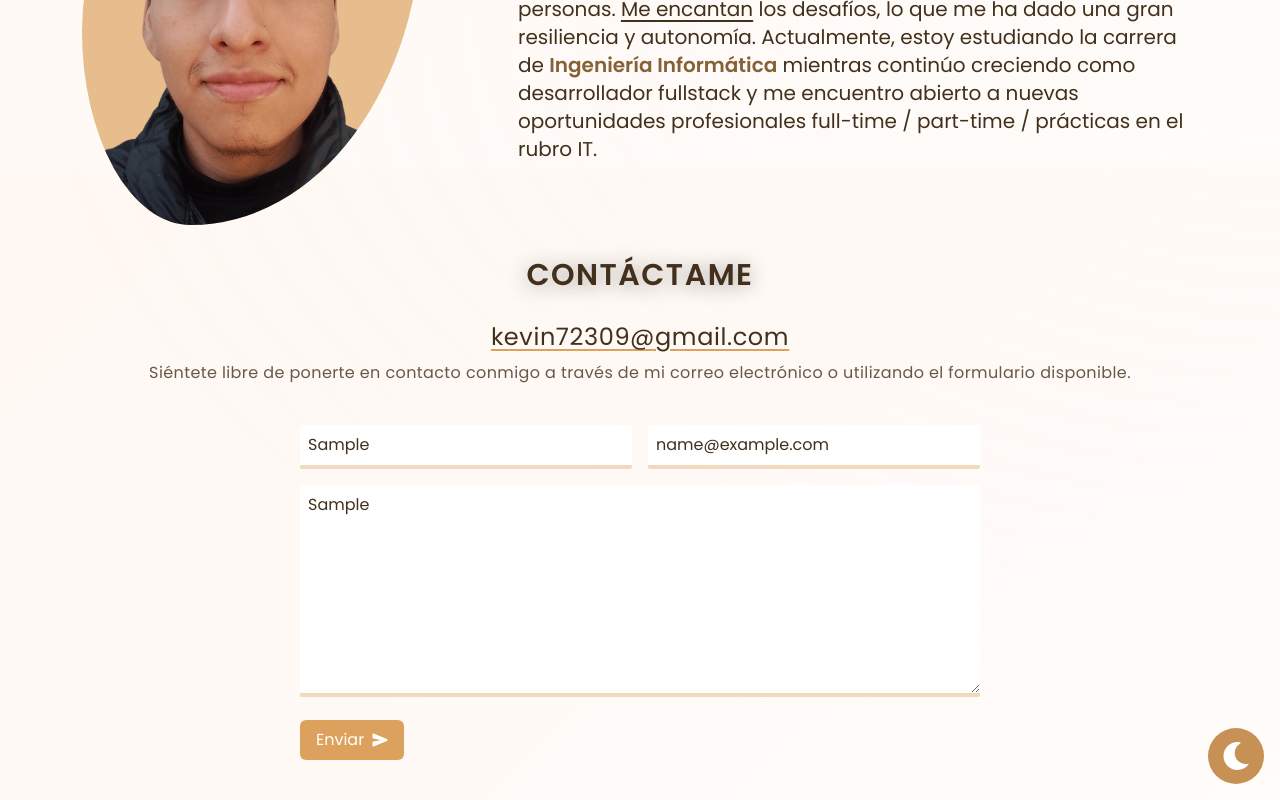
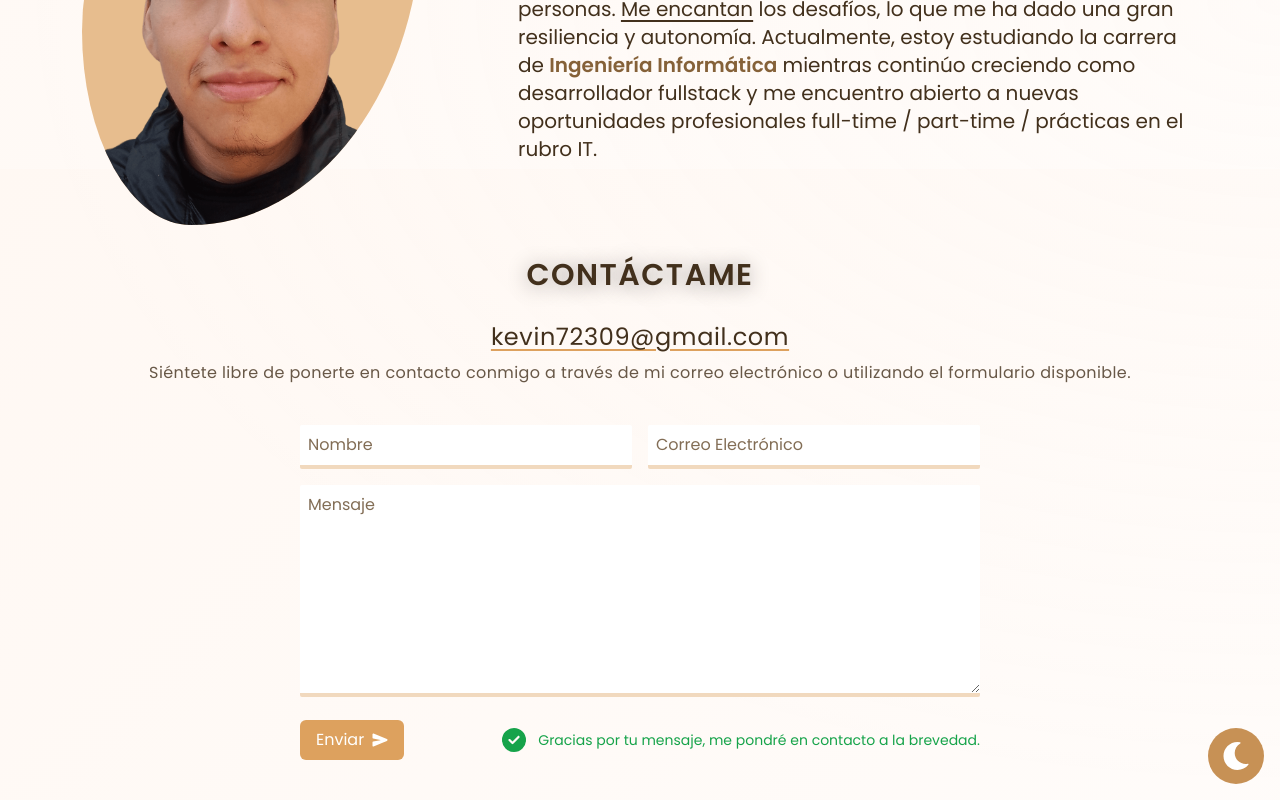
Before and after one commit to KevinMCJ/Portfolio-V2, a React (Vite) app: page / in a window 1280 px wide. Both pictures are taken after typing "Sample", "name@example.com", "Sample" into the empty fields and a click on the button "Enviar". Shown: the part 3831-4631 px from the top of the page. Built offline with nearby package versions, Linux system fonts and the light colour scheme.

Commit message:
feat/style(contact): async form functionality and improve UI feedback

```diff
--- a/src/components/home/ContactForm.tsx
+++ b/src/components/home/ContactForm.tsx
@@ -1,6 +1,7 @@
-import { FormEvent, useState } from "react";
+import { FormEvent, useState, Fragment } from "react";
 import { useTranslation } from "react-i18next";
 import { IoSend } from "react-icons/io5";
+import { FaCircleCheck, FaFaceSadTear } from "react-icons/fa6";
 
 interface ContactData {
   name: string;
@@ -8,16 +9,18 @@ interface ContactData {
   message: string;
 }
 
+const sleep = (delay: number) => new Promise((resolve) => setTimeout(resolve, delay));
+
+const initialData = { name: "", email: "", message: "" };
 const emailRegex = /^[^ ]+@[^ ]+\.[a-z]{2,3}$/;
+type SubmitStatus = "success" | "error" | null;
 
 const ContactForm = () => {
   const { t } = useTranslation();
-  const [data, setData] = useState<ContactData>({
-    name: "",
-    email: "",
-    message: "",
-  });
+  const [data, setData] = useState<ContactData>(initialData);
   const [errors, setErrors] = useState<Partial<ContactData>>({});
+  const [isSubmitting, setIsSubmitting] = useState(false);
+  const [submitStatus, setSubmitStatus] = useState<SubmitStatus>(null);
 
   const validate = (data: ContactData) => {
     let errors: Partial<ContactData> = {};
@@ -55,13 +58,29 @@ const ContactForm = () => {
     setData(newData);
   };
 
-  const handleSubmit = (e: FormEvent) => {
+  const resetForm = () => {
+    setData(initialData);
+    setErrors({});
+  };
+
+  const handleSubmit = async (e: FormEvent) => {
     e.preventDefault();
+
     const submitErrors = validate(data);
     setErrors(submitErrors);
+    if (Object.keys(submitErrors).length) return;
 
-    if (!Object.keys(submitErrors).length) {
-      alert(JSON.stringify(data));
+    try {
+      setIsSubmitting(true);
+      await sleep(2000);
+      setSubmitStatus("success");
+      resetForm();
+    } catch (error) {
+      setSubmitStatus("error");
+    } finally {
+      setIsSubmitting(false);
+      // ? After 2,5 seconds the message will dis
+      setTimeout(() => setSubmitStatus(null), 2500);
     }
   };
 
@@ -73,10 +92,11 @@ const ContactForm = () => {
       <div className="grid gap-4 sm:grid-cols-2">
         <div>
           <input
-            className={`${errors.name ? "border-b-red-500" : "border-b-icon/40 focus:border-b-icon dark:border-b-secondary-500/40 dark:focus:border-b-secondary-500"} w-full rounded-sm border-b-4 p-2 placeholder:capitalize placeholder:text-secondary-800/80 focus:outline-none dark:bg-primary-100 dark:text-primary-800 dark:placeholder:text-primary-800/70`}
+            className={`${errors.name ? "border-b-red-500" : "border-b-icon/40 focus:border-b-icon disabled:opacity-60 dark:border-b-secondary-500/40 dark:focus:border-b-secondary-500"} w-full rounded-sm border-b-4 p-2 placeholder:capitalize placeholder:text-secondary-800/80 focus:outline-none dark:bg-primary-100 dark:text-primary-800 dark:placeholder:text-primary-800/70`}
             type="text"
             name="name"
             placeholder={t("common.name")}
+            disabled={isSubmitting}
             value={data.name}
             onChange={handleChange}
           />
@@ -86,10 +106,11 @@ const ContactForm = () => {
         </div>
         <div>
           <input
-            className={`${errors.email ? "border-b-red-500" : "border-b-icon/40 focus:border-b-icon dark:border-b-secondary-500/40 dark:focus:border-b-secondary-500"} w-full rounded-sm border-b-4 p-2 placeholder:capitalize placeholder:text-secondary-800/80 focus:outline-none dark:bg-primary-100 dark:text-primary-800 dark:placeholder:text-primary-800/70`}
+            className={`${errors.email ? "border-b-red-500" : "border-b-icon/40 focus:border-b-icon dark:border-b-secondary-500/40 dark:focus:border-b-secondary-500"} w-full rounded-sm border-b-4 p-2 placeholder:capitalize placeholder:text-secondary-800/80 focus:outline-none disabled:opacity-60 dark:bg-primary-100 dark:text-primary-800 dark:placeholder:text-primary-800/70`}
             type="text"
             name="email"
             placeholder={t("common.email")}
+            disabled={isSubmitting}
             value={data.email}
             onChange={handleChange}
           />
@@ -100,10 +121,11 @@ const ContactForm = () => {
       </div>
       <div>
         <textarea
-          className={`${errors.message ? "border-b-red-500" : "border-b-icon/40 focus:border-b-icon dark:border-b-secondary-500/40 dark:focus:border-b-secondary-500"} w-full rounded-sm border-b-4 p-2 placeholder:capitalize placeholder:text-secondary-800/80 focus:outline-none dark:bg-primary-100 dark:text-primary-800 dark:placeholder:text-primary-800/70`}
+          className={`${errors.message ? "border-b-red-500" : "border-b-icon/40 focus:border-b-icon dark:border-b-secondary-500/40 dark:focus:border-b-secondary-500"} w-full rounded-sm border-b-4 p-2 placeholder:capitalize placeholder:text-secondary-800/80 focus:outline-none disabled:opacity-60 dark:bg-primary-100 dark:text-primary-800 dark:placeholder:text-primary-800/70`}
           name="message"
           rows={8}
           placeholder={t("common.message")}
+          disabled={isSubmitting}
           value={data.message}
           onChange={handleChange}
         />
@@ -111,14 +133,39 @@ const ContactForm = () => {
           <span className="text-sm text-red-500">{errors.message}</span>
         )}
       </div>
+      <div className="vstack gap-6 min-[840px]:flex-row min-[840px]:justify-between">
+        {submitStatus && (
+          <div
+            className={`flex items-center gap-3 text-sm min-[840px]:order-2 ${submitStatus === "success" ? "text-green-600 dark:text-green-500" : "text-red-500"}`}
+          >
+            {submitStatus === "success" ? (
+              <FaCircleCheck className="size-6 text-lg" />
+            ) : (
+              <FaFaceSadTear className="size-6 text-lg" />
+            )}
+            <span>
+              {submitStatus === "success" ? t("form.success") : t("form.error")}
+            </span>
+          </div>
+        )}
         <button
           type="submit"
-        className="flex max-w-fit cursor-pointer items-center gap-2 rounded-md bg-icon px-4 py-2 capitalize text-primary-50 disabled:cursor-not-allowed disabled:opacity-60 dark:bg-primary-800"
-        disabled={Object.keys(errors).length ? true : false}
+          className="flex max-w-fit cursor-pointer items-center gap-2 rounded-md bg-icon px-4 py-2 capitalize text-primary-50 disabled:cursor-not-allowed disabled:opacity-60 dark:bg-primary-800 min-[840px]:order-1"
+          disabled={Object.keys(errors).length > 0 || isSubmitting}
         >
+          {isSubmitting ? (
+            <Fragment>
+              {t("common.sending") + "..."}
+              <div className="size-4 animate-spin rounded-full border-2 border-inherit border-t-transparent"></div>
+            </Fragment>
+          ) : (
+            <Fragment>
               {t("common.send")}
               <IoSend className="icon" />
+            </Fragment>
+          )}
         </button>
+      </div>
     </form>
   );
 };
```
Lines whose indentation alone changed are shown as unchanged.
